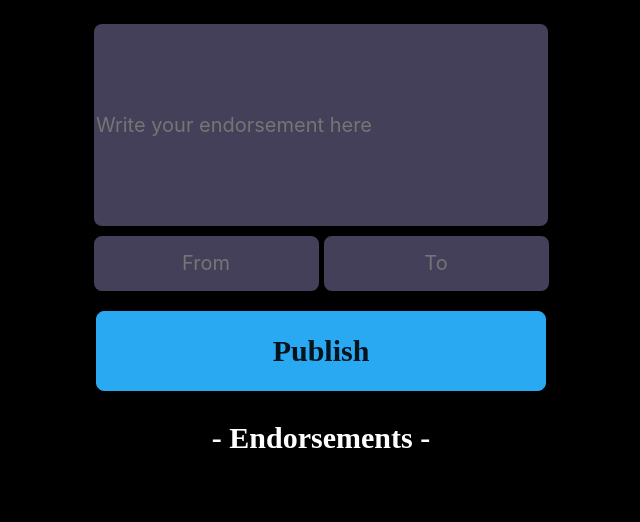
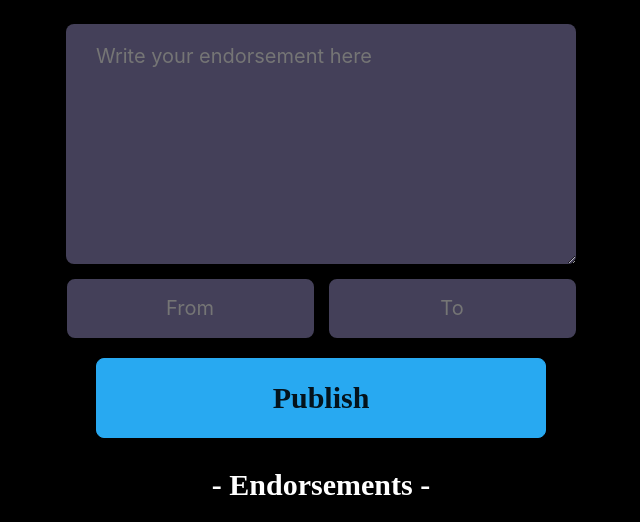
Before and after one commit to havvaakus/Solo-Project---We-are-the-Champions, a plain HTML site: page index.html in a window 1280 px wide. Shown: the part 287-809 px from the top of the page, without its empty margins (319-959 px from the left). Drawn offline with Linux system fonts and the light colour scheme.

Commit message:
add textarea

```diff
--- a/index.css
+++ b/index.css
@@ -30,13 +30,15 @@
     font-style: normal;
     font-weight: 400;
     line-height: normal;
+    padding: 20px 30px;
   }
 
   .container {
-    display: block;
+    display: flex;
+    flex-wrap: wrap;
     gap: 15px;
+    margin: 10px;
     justify-content: center;
-    margin: 10px;
 
   }
 
@@ -44,16 +46,17 @@
     color: #8F8F8F;
     background: #444059;
     border-radius: 8px;
-    padding: 12px;
-    border: 2px solid #444059;
+    padding: 9px;
+    border: 8px solid #444059;
     text-align: center;
     font-family: Inter;
     font-size: 20px;
     font-style: normal;
     font-weight: 400;
     line-height: normal;
-    width: 197px;
-    height: 27px;
+    width: 213px;
+    height: 25px;
+
   }
 
 #publish {
--- a/index.html
+++ b/index.html
@@ -9,7 +9,7 @@
         <h1>We are the Champions</h1>
         <script src="index.js"></script>
         <div>
-            <input type="text" id="endorsement" placeholder="Write your endorsement here">
+            <textarea type="text" id="endorsement" placeholder="Write your endorsement here"></textarea>
         </div>
         <div class="container">
             <input type="text" id="from" placeholder="From">
```
